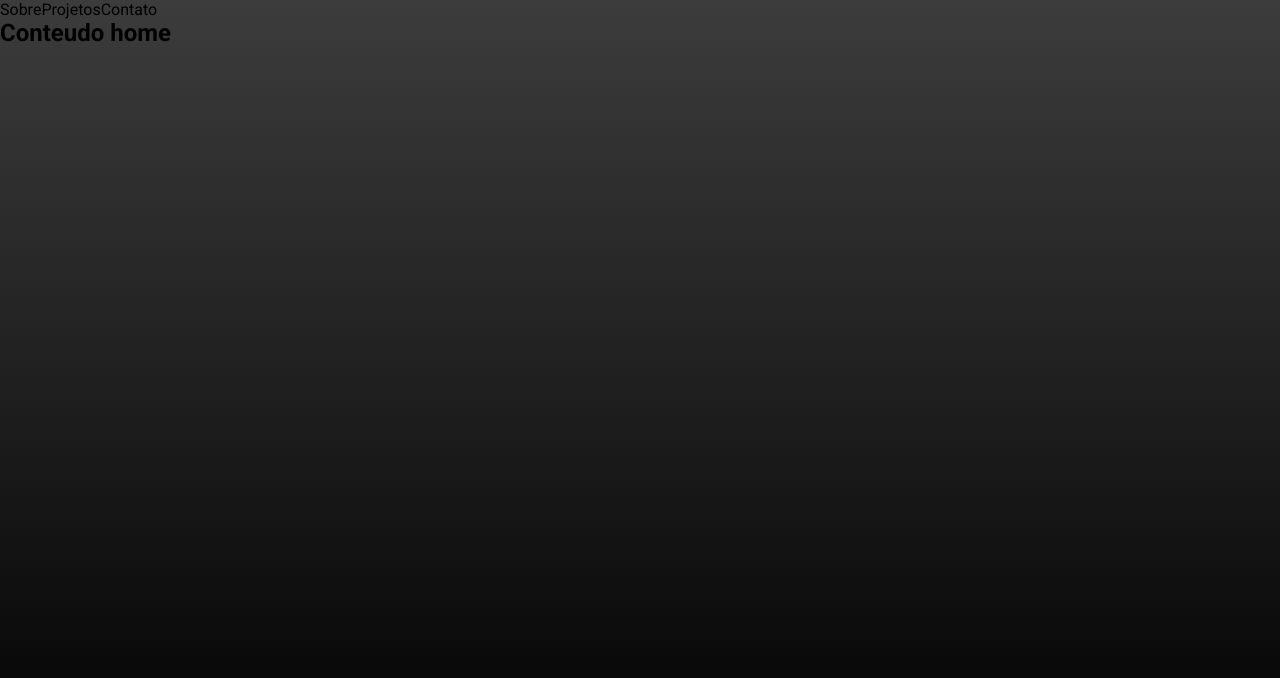
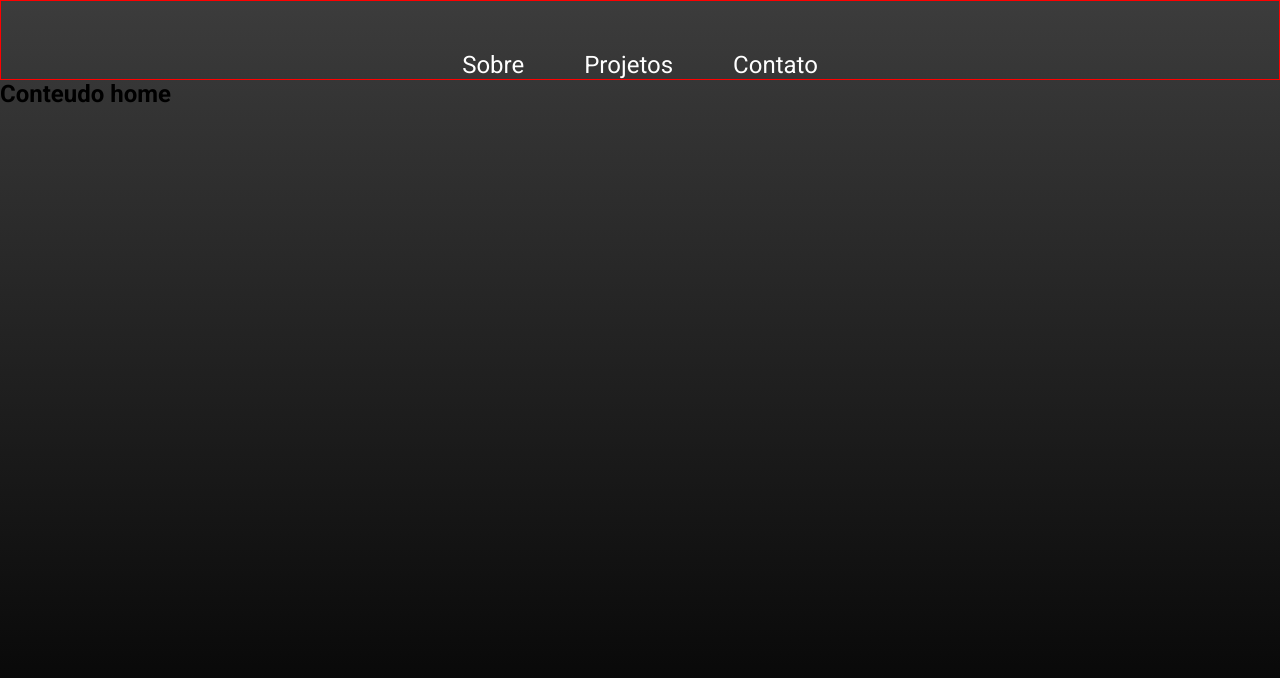
Before and after one commit to Rudersonvf/portfolio-react, a React (Vite) app: page / in a window 1280 px wide. Shown: the top 678 px of the page. Built offline with nearby package versions, Linux system fonts and the light colour scheme.

Commit message:
Header styles

```diff
--- a/src/components/Header/styles.css
+++ b/src/components/Header/styles.css
@@ -0,0 +1,35 @@
+@media (min-width: 320px) {
+  header {
+    width: 100%;
+    height: 60px;
+  }
+
+  header nav {
+    border: 1px solid red;
+    width: 100%;
+    height: 100%;
+    display: flex;
+    align-items: end;
+    justify-content: center;
+    gap: 30px;
+  }
+
+  header nav a {
+    font-size: 16px;
+    color: var(--color-font-primary);
+  }
+}
+
+@media (min-width: 576px) {
+  header {
+    height: 80px;
+  }
+
+  header nav {
+    gap: 60px;
+  }
+
+  header nav a {
+    font-size: 24px;
+  }
+}
```
